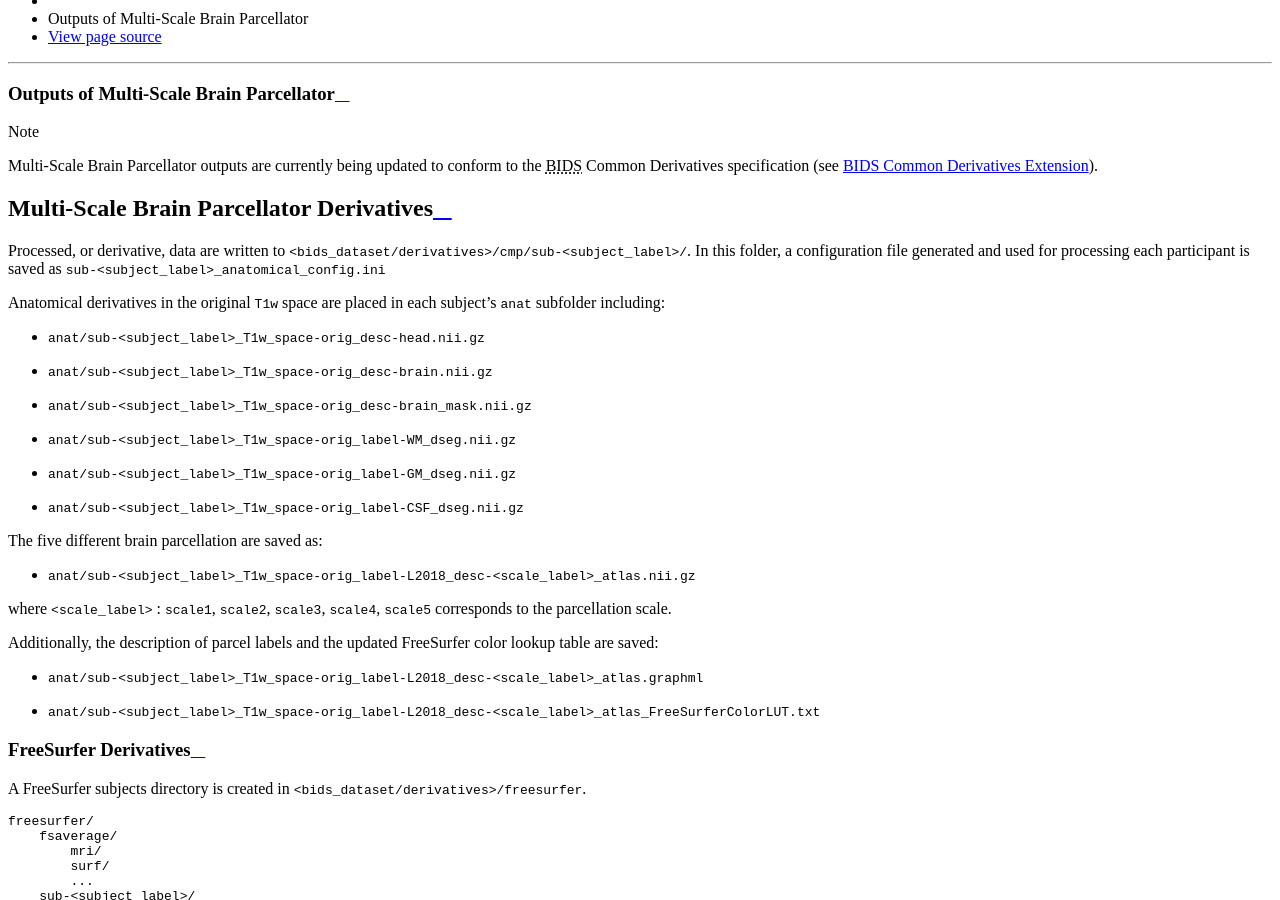
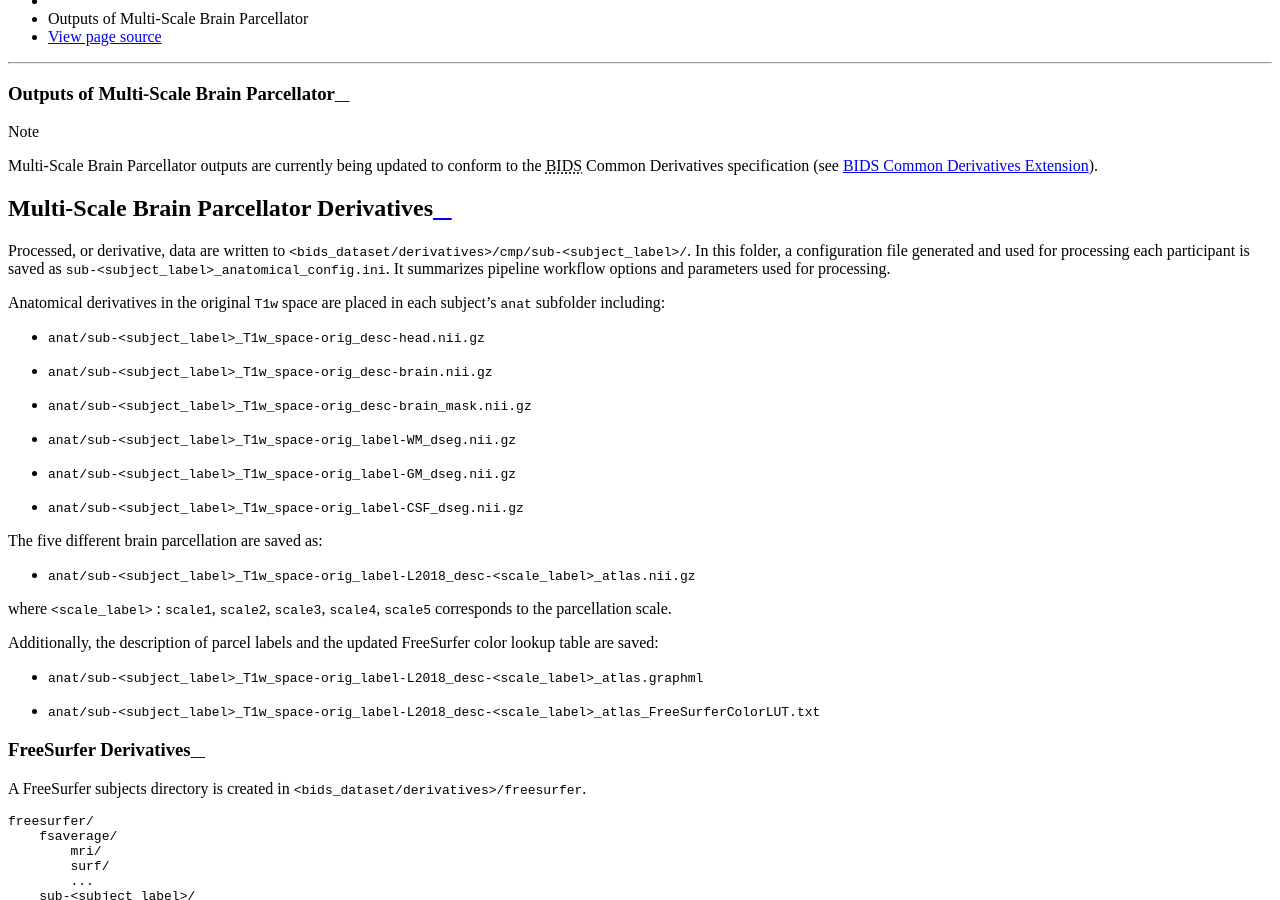
Before and after one commit to sebastientourbier/multiscalebrainparcellator, a Sphinx documentation site: the page built from docs/outputs.rst, in a window 1280 px wide and 900 px high, scrolled down 870 px. Built offline with Sphinx 7.4.7 and the Read the Docs theme 2.0.0, drawn with Linux system fonts in a browser that asks for light colours; pages that are not in the unit, such as notebooks, are missing from menus; the version number could not be read and is left out.

```diff
--- a/docs/outputs.rst
+++ b/docs/outputs.rst
@@ -7,7 +7,7 @@
 Multi-Scale Brain Parcellator Derivatives
 ==============
 
-Processed, or derivative, data are written to ``<bids_dataset/derivatives>/cmp/sub-<subject_label>/``. In this folder, a configuration file generated and used for processing each participant is saved as ``sub-<subject_label>_anatomical_config.ini``
+Processed, or derivative, data are written to ``<bids_dataset/derivatives>/cmp/sub-<subject_label>/``. In this folder, a configuration file generated and used for processing each participant is saved as ``sub-<subject_label>_anatomical_config.ini``. It summarizes pipeline workflow options and parameters used for processing.
 
 Anatomical derivatives in the original ``T1w`` space are placed in each subject's ``anat`` subfolder including:
 
```
